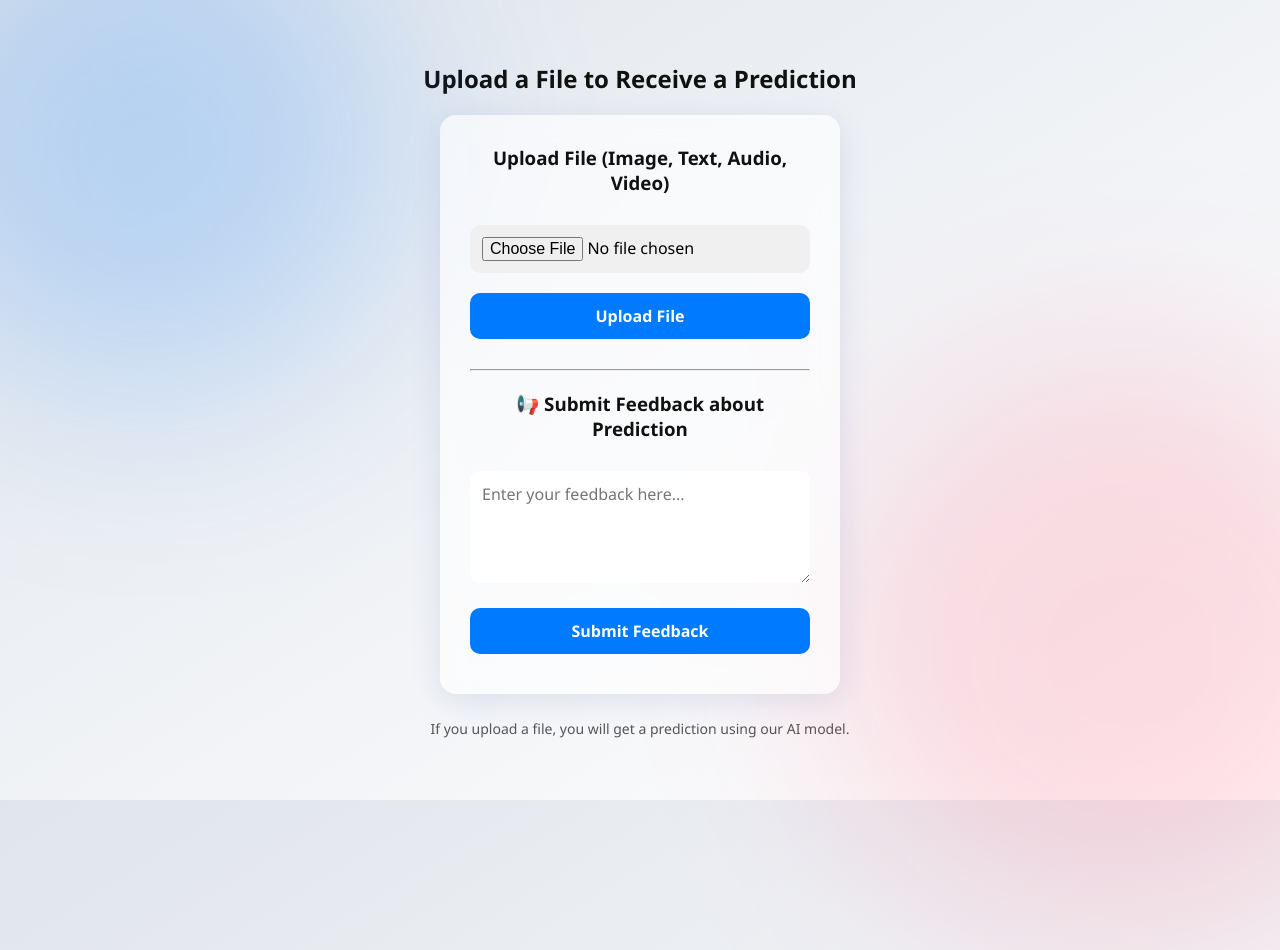
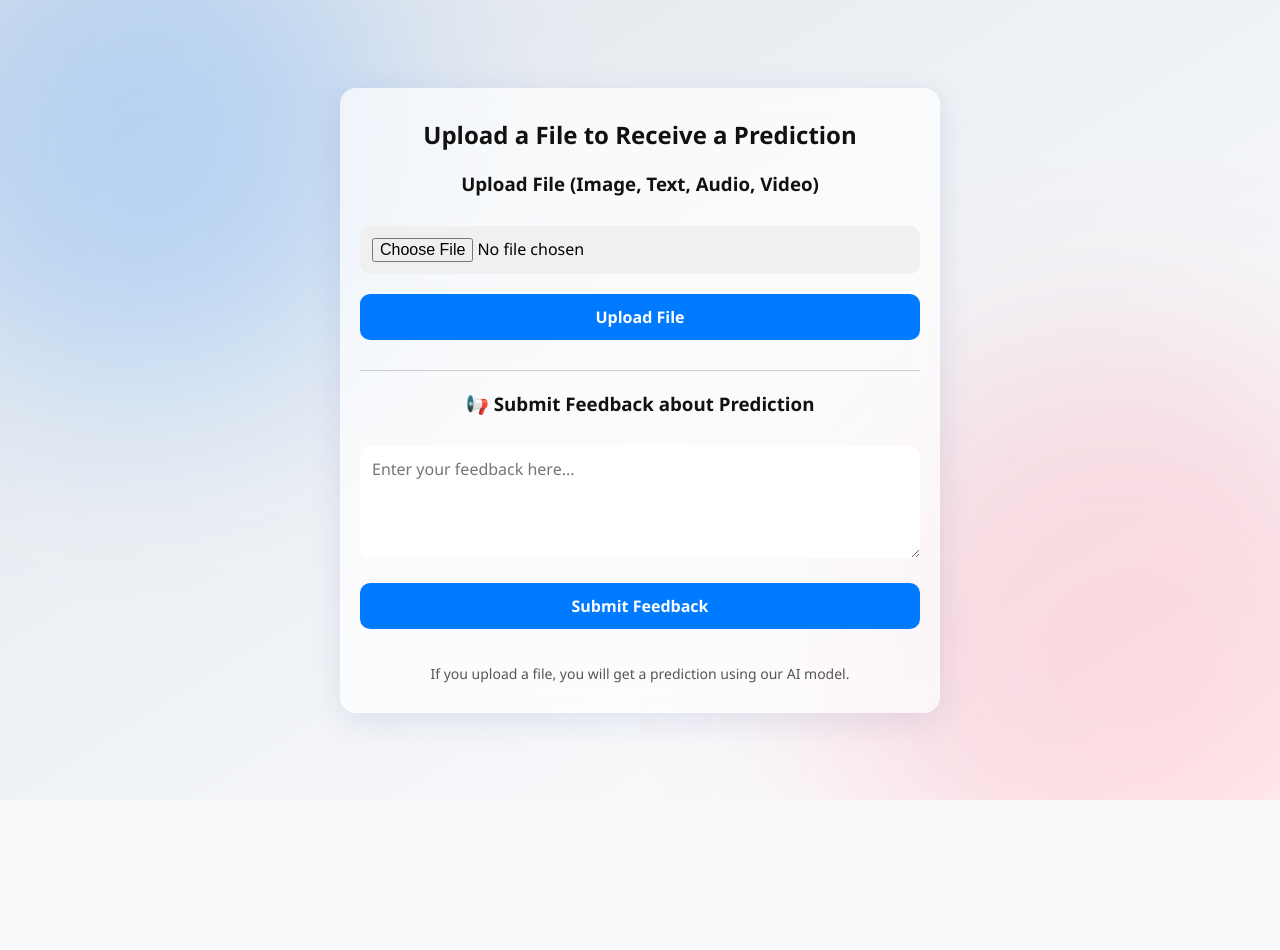
Before and after one commit to fourdaplan/Group-16-DESD, a Django app: page /end-user-dashboard/ in a window 1280 px wide; the page is wider, and only the part inside the window is pictured. After the commit the page ends 800 px from the top of that part, so only its background shows below. Run offline with Django 5.2, Linux system fonts and the light colour scheme; a user stored in the database is signed in; parts of the project's set-up code (start-up, migrations or seed data) failed here and were passed over.

Commit message:
Update enduserdash.html

```diff
--- a/backend/dashboard/templates/end_user_dashboard/enduserdash.html
+++ b/backend/dashboard/templates/end_user_dashboard/enduserdash.html
@@ -11,17 +11,17 @@
       padding: 0;
     }
 
+    html, body {
+      height: 100%;
+      overflow: hidden;
+    }
+
     body {
-      min-height: 100vh;
       background: linear-gradient(to bottom right, #e0e5ec, #ffffff);
-      background-attachment: fixed;
       display: flex;
       align-items: center;
       justify-content: center;
-      flex-direction: column;
       position: relative;
-      overflow: hidden;
-      text-align: center;
     }
 
     body::before, body::after {
@@ -48,19 +48,23 @@
       right: -150px;
     }
 
-    .upload-card {
+    .container {
       z-index: 1;
-      background: rgba(255, 255, 255, 0.65);
-      backdrop-filter: blur(15px);
+      width: 100%;
+      max-width: 600px;
+      max-height: 95vh;
+      overflow-y: auto;
+      padding: 30px 20px;
+      background-color: rgba(255, 255, 255, 0.7);
+      backdrop-filter: blur(12px);
       border-radius: 16px;
-      padding: 30px;
-      width: 400px;
       box-shadow: 0 8px 32px rgba(31, 38, 135, 0.1);
     }
 
     h2, h3 {
       color: #111;
       margin-bottom: 20px;
+      text-align: center;
     }
 
     input, button, textarea {
@@ -106,11 +110,11 @@
       margin-top: 25px;
       font-size: 14px;
       color: #555;
+      text-align: center;
     }
 
     .uploaded-files {
       margin-top: 30px;
-      width: 400px;
       background: rgba(255, 255, 255, 0.6);
       border-radius: 12px;
       padding: 20px;
@@ -129,17 +133,30 @@
       color: #333;
     }
 
+    .feedback-text {
+      color: #007aff;
+      font-size: 13px;
+    }
+
     .invoice-btn {
       margin-top: 15px;
+    }
+
+    hr {
+      margin: 20px 0;
+      border: none;
+      border-top: 1px solid #ccc;
     }
   </style>
 </head>
 <body>
 
+<div class="container">
+
   <h2>Upload a File to Receive a Prediction</h2>
 
   {% if request.session.role %}
-  <p style="margin-bottom: 20px; font-size: 14px; color: #444;">
+    <p style="margin-bottom: 20px; font-size: 14px; color: #444; text-align: center;">
       Logged in as: <strong>{{ request.session.role|capfirst }}</strong>
     </p>
   {% endif %}
@@ -161,7 +178,6 @@
           <strong>📊 Cluster Group:</strong> {{ group }}
         </div>
 
-      <!-- ✅ Invoice download button -->
         <form method="get" action="/api/end-user/invoice/">
           <button type="submit" class="invoice-btn">📥 Download My Invoice (CSV)</button>
         </form>
@@ -176,7 +192,7 @@
       <div id="success-message">{{ success_message }}</div>
     {% endif %}
 
-  <hr style="margin: 20px 0;">
+    <hr>
 
     <h3>📢 Submit Feedback about Prediction</h3>
     <form method="post">
@@ -194,14 +210,18 @@
         {% for file in uploaded_files %}
           <li>{{ file.file.name }} — {{ file.uploaded_at }}</li>
           {% if file.feedback %}
-          <div style="color: #007aff; font-size: 13px;">Feedback: "{{ file.feedback }}"</div>
+            <div class="feedback-text">Feedback: "{{ file.feedback }}"</div>
           {% endif %}
         {% endfor %}
       </ul>
     </div>
   {% endif %}
 
-<p id="description">If you upload a file, you will get a prediction using our AI model.</p>
+  <p id="description">
+    If you upload a file, you will get a prediction using our AI model.
+  </p>
+
+</div>
 
 </body>
 </html>
```
Lines whose indentation alone changed are shown as unchanged.
